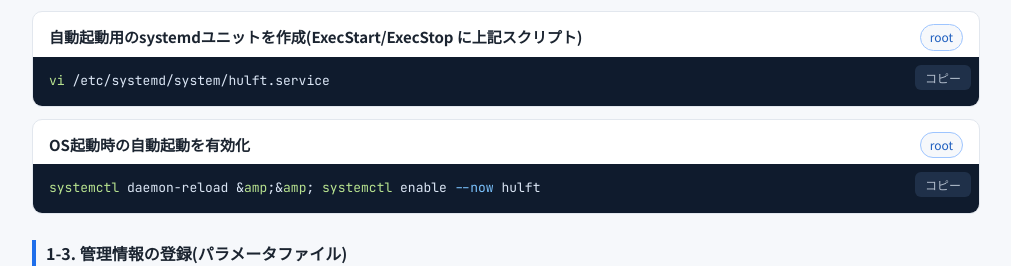
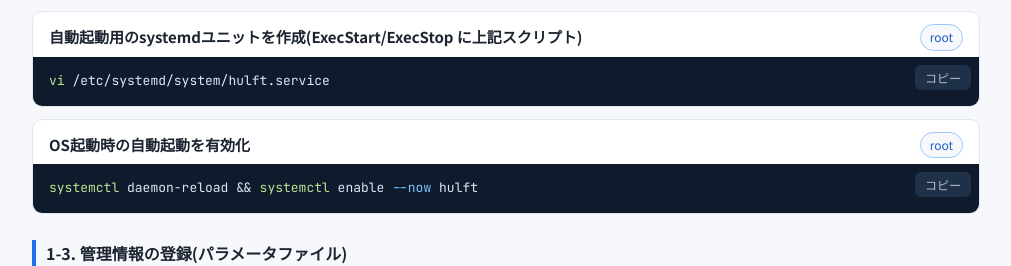
Before and after one commit to customstlw-gif/tech, a plain HTML site: page hulft/index.html in a window 1280 px wide. Shown: the part 1558-1824 px from the top of the page, without its empty margins (264-1275 px from the left). Drawn offline with Linux system fonts and the light colour scheme.

Commit message:
Fix code highlighter breaking &lt; and &amp; entities

```diff
--- a/hulft/index.html
+++ b/hulft/index.html
@@ -303,13 +303,17 @@ echo &quot;出力: $OUT.tar.gz&quot;</pre></div></div>
 (function(){
   function esc(s){return s.replace(/&/g,'&amp;').replace(/</g,'&lt;').replace(/>/g,'&gt;');}
   function hlLine(line){
-    var cm='', code=line, m=line.match(/(^|\s)#(\s|!|$).*$/);
-    if(m && !/^\s*\$/.test(line)){ var idx=line.indexOf('#', m.index); code=line.slice(0,idx); cm=line.slice(idx); }
-    var strs=[]; code=code.replace(/"[^"]*"|'[^']*'/g,function(s){strs.push(s);return '\u0000'+(strs.length-1)+'\u0000';});
-    code=esc(code).replace(/(^|[;|&]\s*|\s(?:&&|\|\|)\s)([a-zA-Z_./][\w./-]*)/g,function(a,p,c){return p+'<span class="f">'+c+'</span>';})
-                  .replace(/(\s)(--?[a-zA-Z][\w-]*)/g,'$1<span class="k">$2</span>');
-    code=code.replace(/\u0000(\d+)\u0000/g,function(_,i){return '<span class="s">'+esc(strs[+i])+'</span>';});
-    return code+(cm?'<span class="c">'+esc(cm)+'</span>':'');
+    // 生テキストをトークンに分けてからエスケープする（&lt; などの実体参照を壊さない）
+    var out='', cmdNext=true, re=/("[^"]*"|'[^']*')|(\s#.*$|^#.*$)|(&&|\|\||[;|])|(\s+)|(--?[A-Za-z][\w-]*)|([^\s;|&"']+|.)/g, m;
+    while((m=re.exec(line))){
+      if(m[1]){ out+='<span class="s">'+esc(m[1])+'</span>'; cmdNext=false; }
+      else if(m[2]){ out+='<span class="c">'+esc(m[2])+'</span>'; }
+      else if(m[3]){ out+=esc(m[3]); cmdNext=true; }
+      else if(m[4]){ out+=m[4]; }
+      else if(m[5] && !cmdNext){ out+='<span class="k">'+esc(m[5])+'</span>'; }
+      else { var w=m[6]||m[5]; out+= (cmdNext && /^[A-Za-z_.\/]/.test(w)) ? '<span class="f">'+esc(w)+'</span>' : esc(w); cmdNext=false; }
+    }
+    return out;
   }
   document.querySelectorAll('.code pre').forEach(function(pre){
     var raw=pre.textContent; pre.dataset.raw=raw;
```
